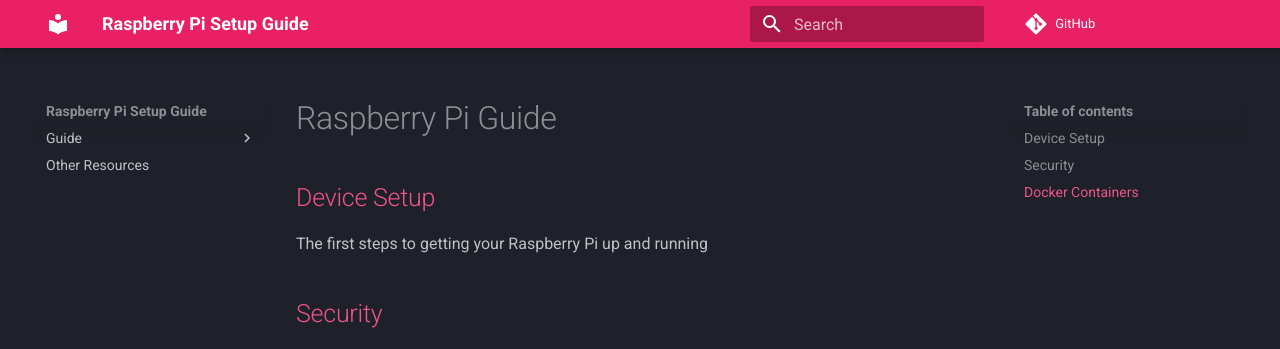
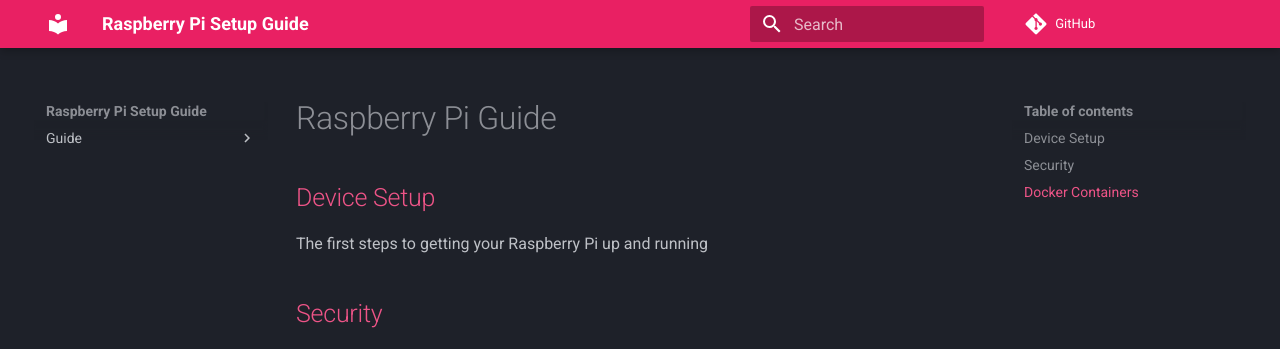
Before and after one commit to tom-davies/pi-guide, an MkDocs documentation site: the page built from docs/index.md, in a window 1280 px wide. Shown: the top 349 px of the page. Built offline with MkDocs 1.6.1 and Material for MkDocs 9.7.7, drawn with Linux system fonts in a browser that asks for light colours; comment, search, counter and statistics services are not loaded.

Commit message:
hide incomplete pages

```diff
--- a/mkdocs.yml
+++ b/mkdocs.yml
@@ -6,7 +6,7 @@ nav:
     - 'Security': security.md
     - 'Docker Containers': docker.md
     #- 'Cloudflare & DNS': dns.md
-  - Other Resources: resources.md
+  #- Other Resources: resources.md
 theme:
   name: material
   palette:
```
